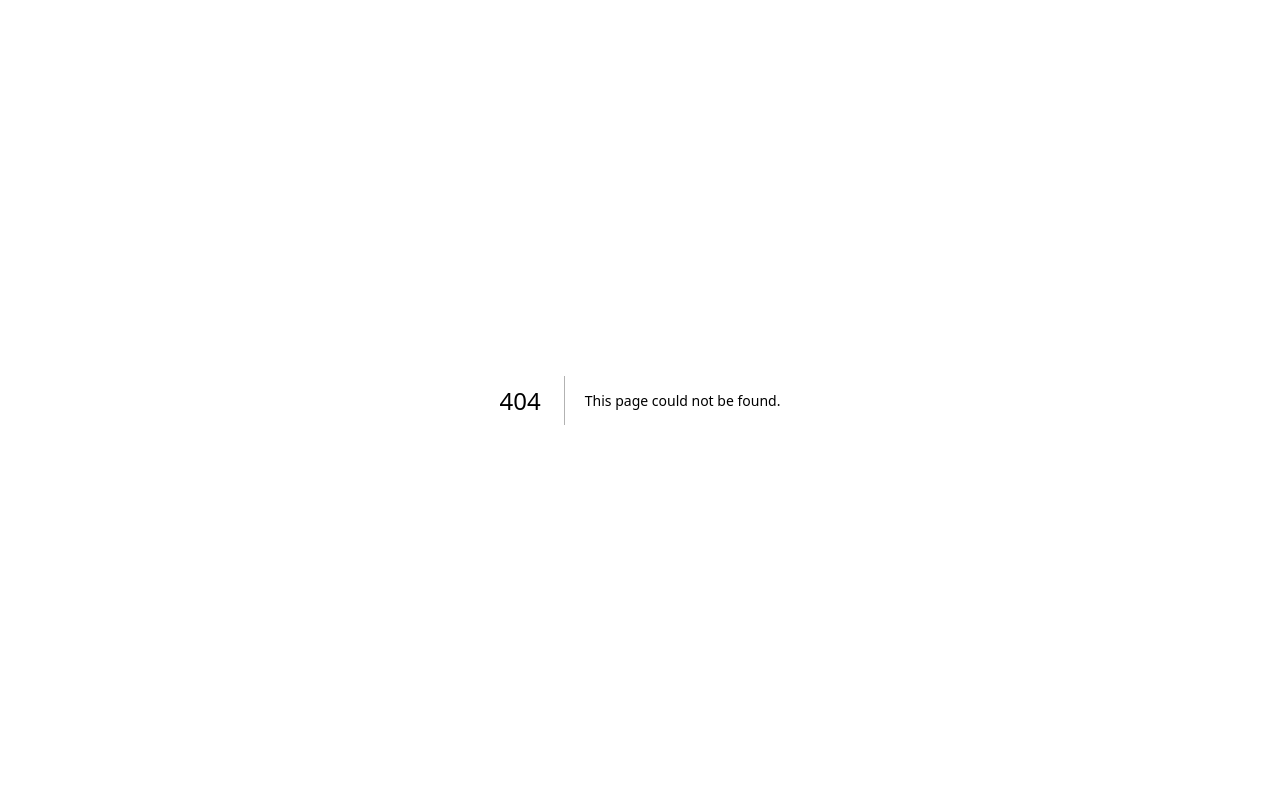
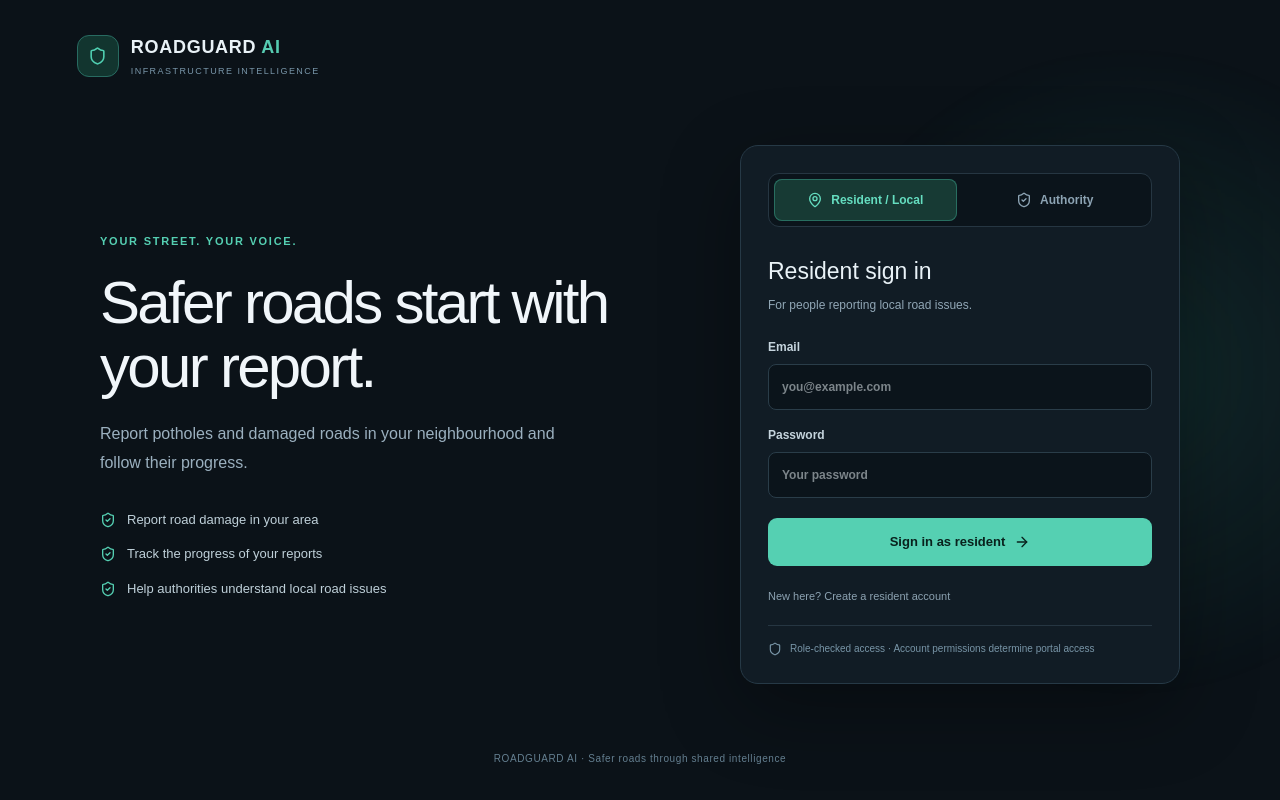
Before and after one commit to sanidhyarai433-hue/roadguard-ai-development, a Next.js app: page /dashboard in a window 1280 px wide. Before the commit this address had no page. Built offline with nearby package versions, Linux system fonts and the light colour scheme.

Commit message:
Move operations workspace to dashboard route

```diff
--- /dev/null
+++ b/app/dashboard/page.tsx
@@ -0,0 +1,5 @@
+import RoadguardApp from '@/components/roadguard-app'
+
+export default function DashboardPage() {
+  return <RoadguardApp />
+}
```
